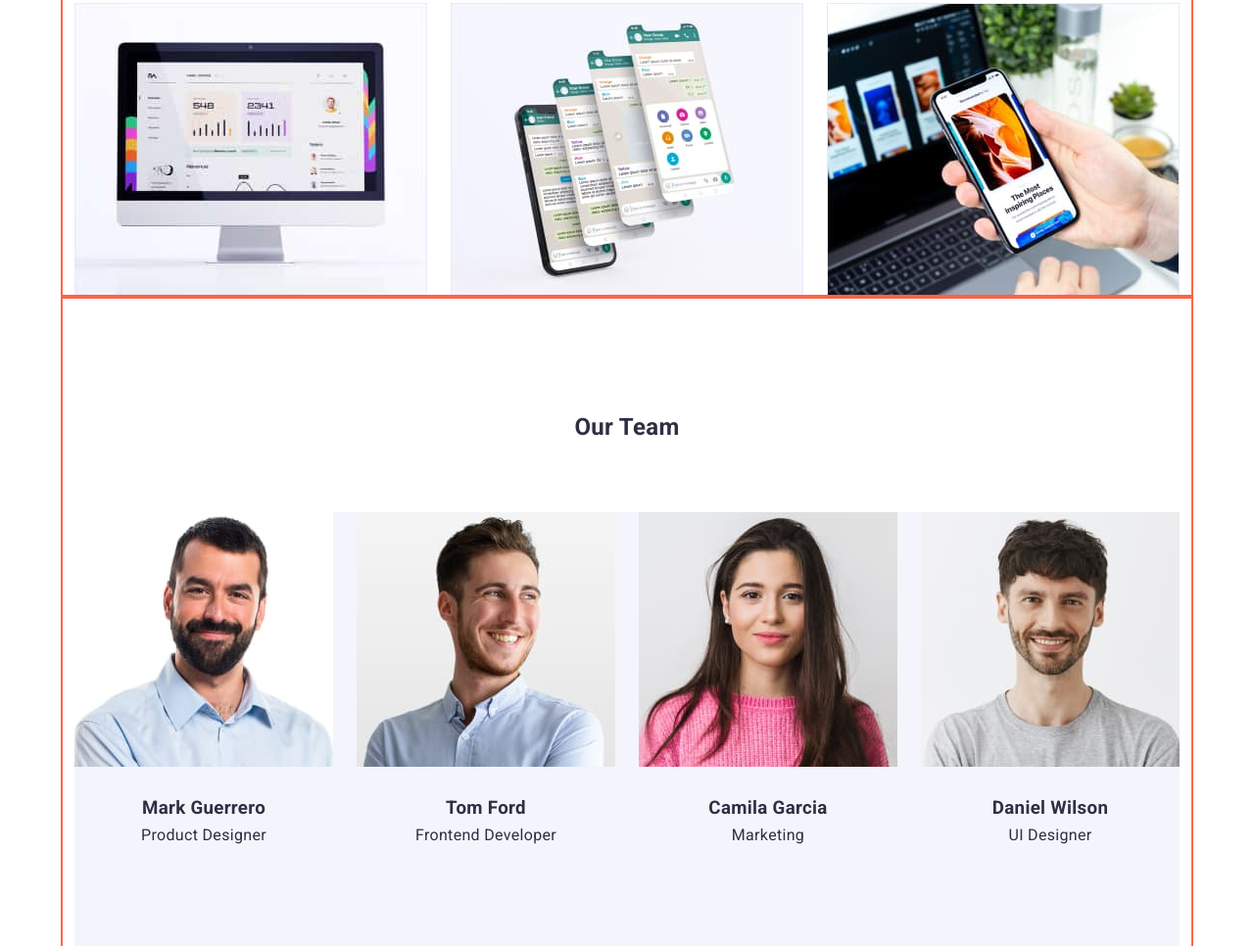
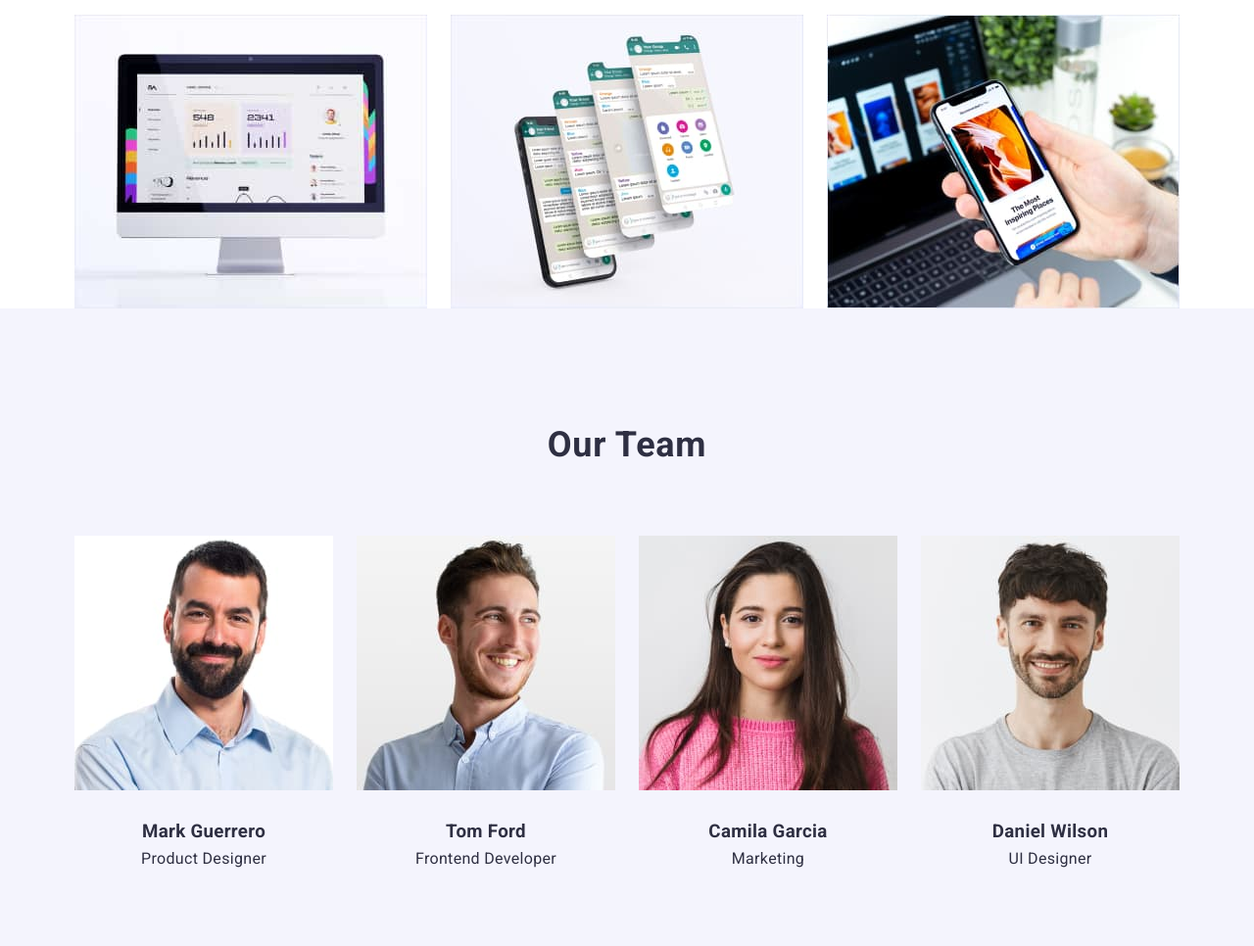
Before and after one commit to Bogdan1993Serebriakov/goit-markup-hw-03, a plain HTML site: page index.html in a window 1280 px wide. Shown: the part 1074-2040 px from the top of the page at 98% size. Drawn offline with nearby package versions, Linux system fonts and the light colour scheme.

Commit message:
Fixed blends hw03 flex

```diff
--- a/css/style.css
+++ b/css/style.css
@@ -17,7 +17,7 @@ body {
   font-size: 16px;
 }
 
-/* General classes --------------------------*/
+/*  GENERAL GENERAL GENERAL GENERAL GENERAL GENERAL GENERAL GENERAL---*/
 h1,
 h2,
 h3,
@@ -35,8 +35,7 @@ p {
 }
 /* H3 Titles */
 
-.second-title,
-.third-title {
+.title {
   font-weight: 600;
   font-size: 36px;
   line-height: 1.1;
@@ -47,7 +46,6 @@ p {
   padding-bottom: 72px;
 }
 
-/* .section-text, */
 .text {
   font-weight: 400;
   font-size: 16px;
@@ -89,7 +87,7 @@ img {
   letter-spacing: 0.04em;
   border: 1px solid transparent;
 }
-/* ------------------------------------------- */
+/*  GENERAL GENERAL GENERAL GENERAL GENERAL GENERAL GENERAL GENERAL---*/
 
 /* container for header */
 .conteiner {
@@ -98,7 +96,7 @@ img {
   width: 1152px;
   padding-left: 12px;
   padding-right: 12px;
-  outline: 2px solid tomato;
+  /* outline: 2px solid tomato; */
 }
 
 /*  TOP LINE TOP LINE TOP LINE TOP LINE TOP LINE TOP LINE */
@@ -243,7 +241,7 @@ img {
 /* <!--What are we doing What are we doing What are we doing What are we doing What are we doing--> */
 
 /* <!--OUR TEAM OUR TEAM OUR TEAM OUR TEAM OUR TEAM OUR TEAM OUR TEAM OUR TEAM--> */
-.team-list {
+.section-team {
   background-color: var(--cloud);
 }
 
--- a/index.html
+++ b/index.html
@@ -137,7 +137,7 @@
       <!-- What are we doing What are we doing What are we doing What are we doing What are we doing What are we doing -->
 
       <!--OUR TEAM OUR TEAM OUR TEAM OUR TEAM OUR TEAM OUR TEAM OUR TEAM OUR TEAM-->
-      <section class="section team">
+      <section class="section-team">
         <div class="conteiner">
           <h2 class="team-title title">Our Team</h2>
 
```
